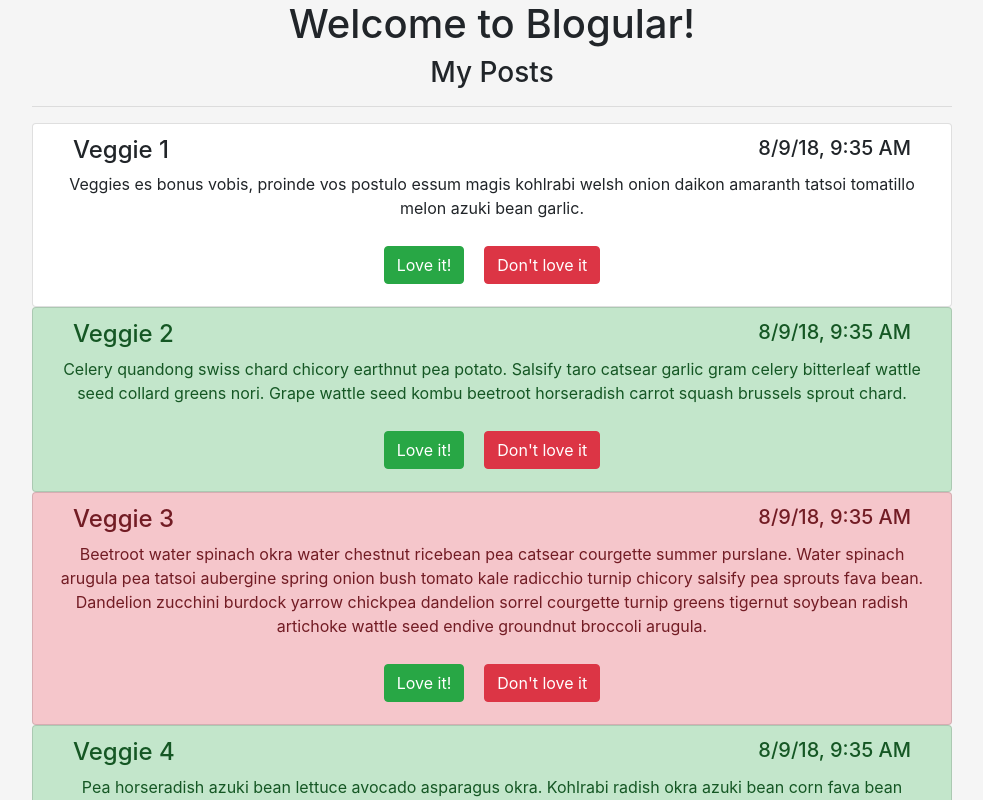
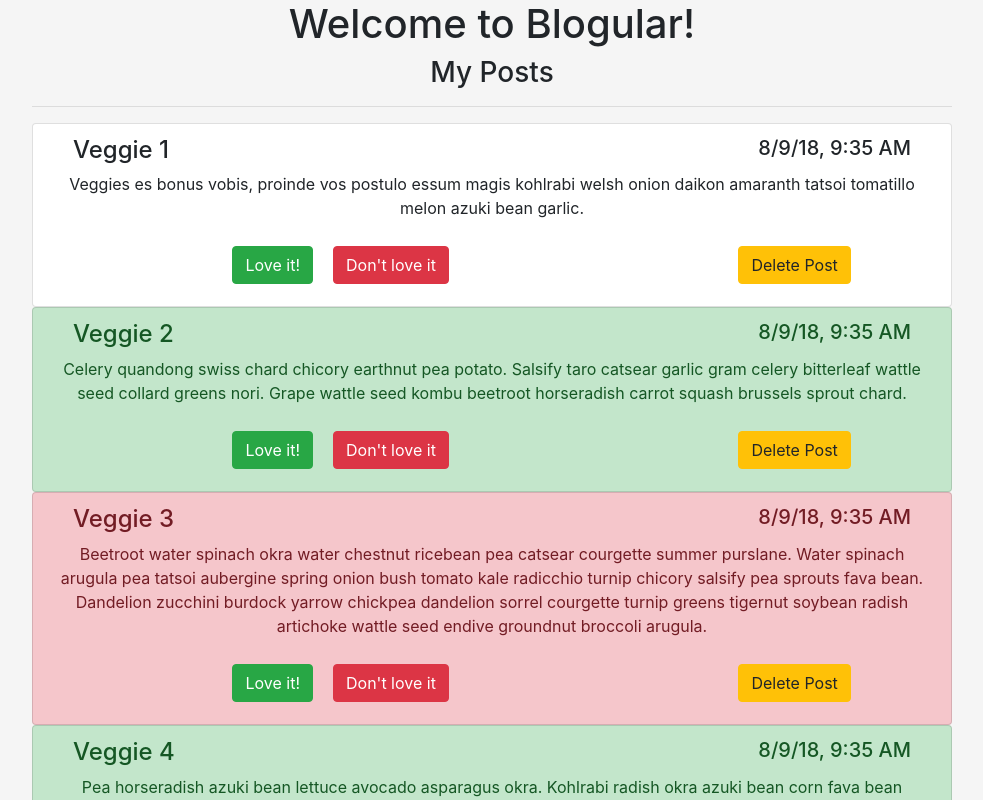
Before and after one commit to RyderBlack/ang6-blog, an Angular app: page / in a window 1280 px wide. Shown: the top 800 px of the page, without its empty margins (148-1131 px from the left). Built offline with nearby package versions, Linux system fonts and the light colour scheme.

Commit message:
add delete post button

```diff
--- a/src/app/post-list-item-component/post-list-item-component.component.html
+++ b/src/app/post-list-item-component/post-list-item-component.component.html
@@ -17,9 +17,12 @@
 
   <p>{{postContent}}</p>
   <div class="row">
-    <div class="col-md-12">
+    <div class="col-md-8">
      <button class="btn btn-success" (click)="addLoveIts()">Love it!</button>
      <button class="btn btn-danger" (click)="deleteLoveIts()">Don't love it</button>
     </div>
+    <div class="col-md-4">
+      <button class="btn btn-warning" (click)="deletePost()">Delete Post</button>
+    </div>
   </div>
 </li>
```
